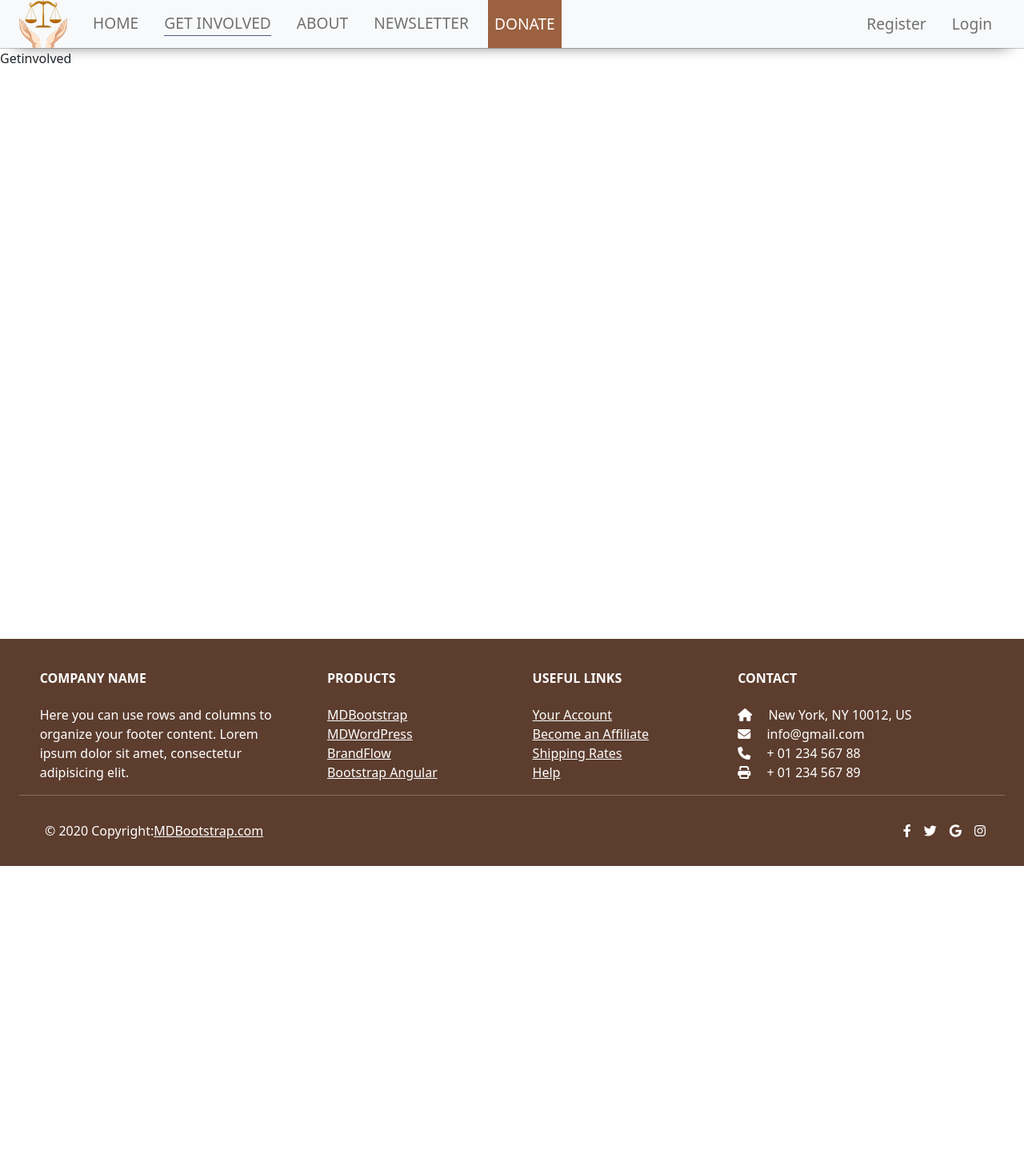
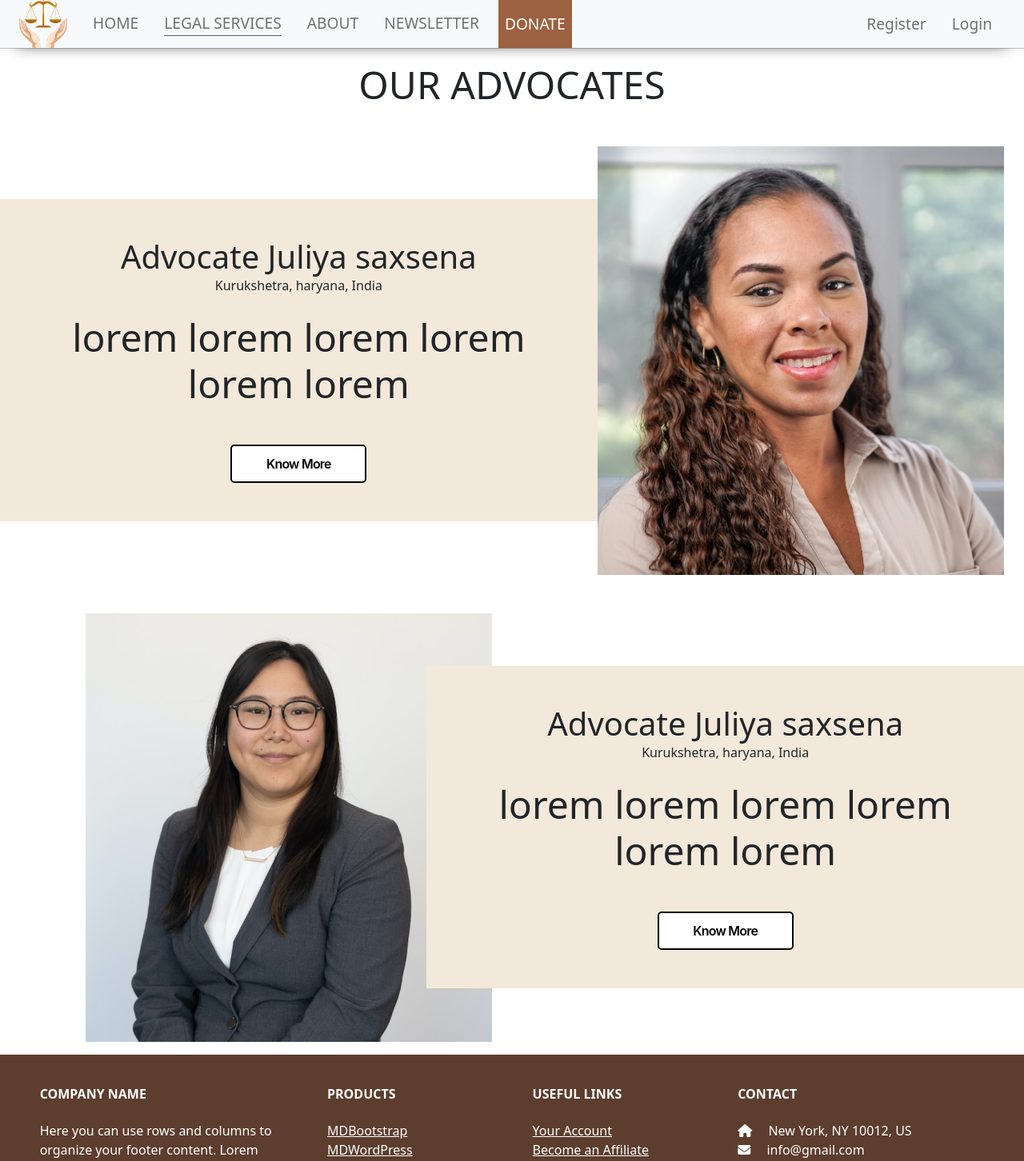
Before and after one commit to mayank3005/Justice-Hub, a React (Create React App) app in the folder client/: page /getinvolved in a window 1280 px wide. Shown: the top 1452 px of the page at 80% size. Before the commit the page ends 1083 px from the top, so only its background shows below. Built offline with nearby package versions, Linux system fonts and the light colour scheme.

Commit message:
legal services page added

```diff
--- a/client/src/components/Navbar.js
+++ b/client/src/components/Navbar.js
@@ -24,7 +24,7 @@ const Navbar = () => {
                   <li className="nav-item mx-3">
                     <NavLink to='/getinvolved'
                       className={({ isActive }) => { return isActive ? 'menu-active nav-link' : 'nav-link'; }}>
-                      GET INVOLVED</NavLink>
+                      LEGAL SERVICES</NavLink>
                   </li>
                   <li className="nav-item mx-3">
                     <NavLink to='/about'
--- a/client/src/pages/Getinvolved.js
+++ b/client/src/pages/Getinvolved.js
@@ -1,9 +1,45 @@
 import React from 'react'
+import lawyer1 from '../images/lawyer1.png'
+import lawyer2 from '../images/lawyer2.png'
 
 const Getinvolved = () => {
-    return (
-        <div>Getinvolved</div>
-    )
+  return (
+    <>
+      <p className='text-center display-5 fw-normal mt-3'>OUR ADVOCATES</p>
+      <div className="container-fluid mt-5">
+        <div className="row justify-content-center">
+          <div className="col-7 d-flex flex-column justify-content-center text-center">
+            <div className="content-section py-5 px-5" style={{ 'backgroundColor': '#F3E9DA' }}>
+              <h1>Advocate Juliya saxsena</h1>
+              <div className="diplay-6">Kurukshetra, haryana, India</div>
+              <div className="display-5 mt-4">lorem lorem lorem lorem
+                lorem lorem</div>
+              <button className="button-59 mt-5" style={{ 'borderRadius': '5px' }}>Know More</button>
+            </div>
+          </div>
+          <div className="col-5">
+            <img src={lawyer1} alt="..." />
+          </div>
+        </div>
+      </div>
+      <div className="container-fluid mt-5 text-end mb-3">
+        <div className="row justify-content-end">
+          <div className="col-7 order-1 d-flex flex-column justify-content-center text-center">
+            <div className="content-section py-5 px-5" style={{ 'backgroundColor': '#F3E9DA' }}>
+              <h1>Advocate Juliya saxsena</h1>
+              <div className="diplay-6">Kurukshetra, haryana, India</div>
+              <div className="display-5 mt-4">lorem lorem lorem lorem
+                lorem lorem</div>
+              <button className="button-59 mt-5" style={{ 'borderRadius': '5px' }}>Know More</button>
+            </div>
+          </div>
+          <div className="col-4 order-0">
+            <img src={lawyer2} alt="..." />
+          </div>
+        </div>
+      </div>
+    </>
+  )
 }
 
 export default Getinvolved
```
Also changed, not shown: client/src/images/lawyer1.png (added), client/src/images/lawyer2.png (added).
